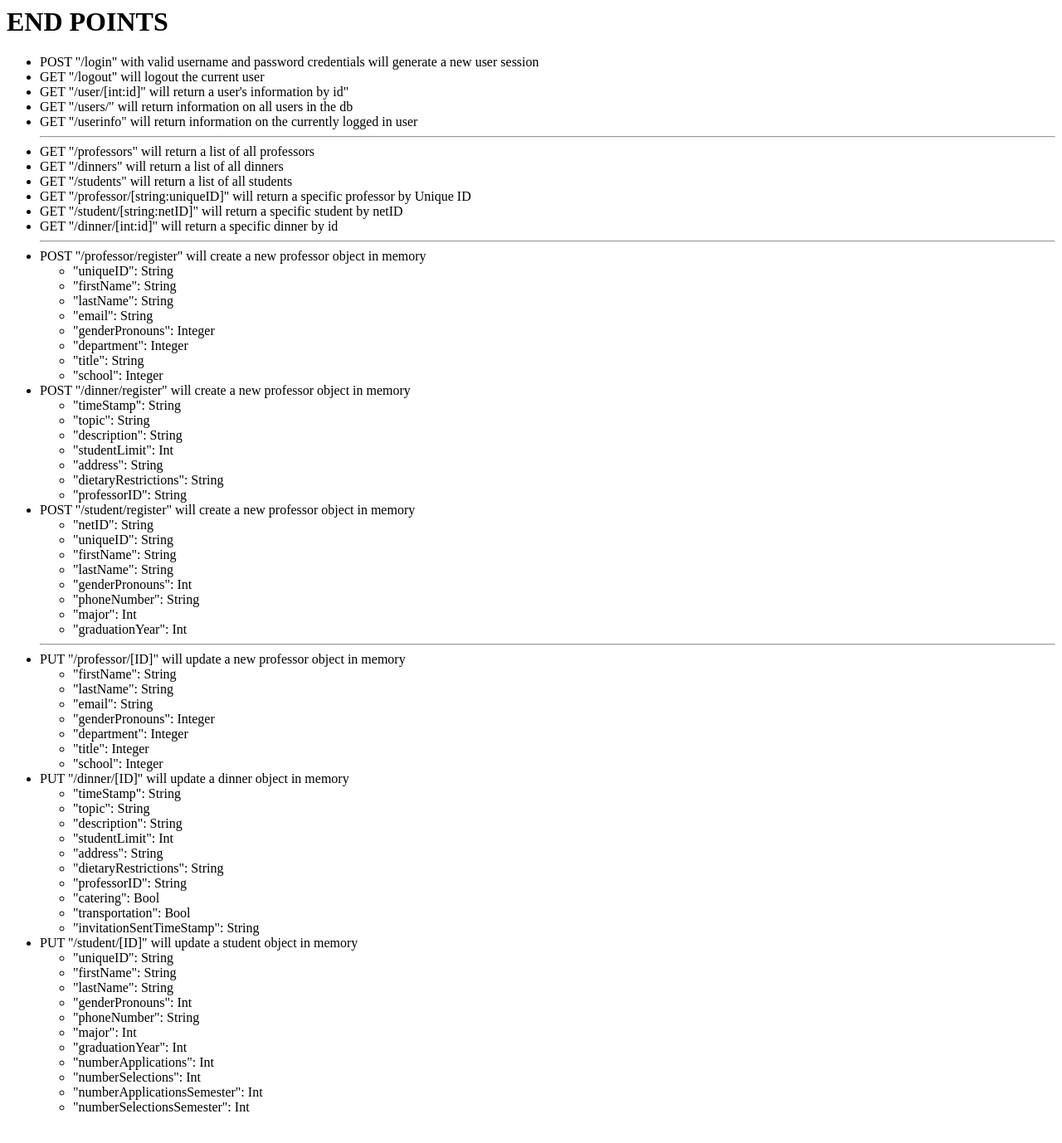
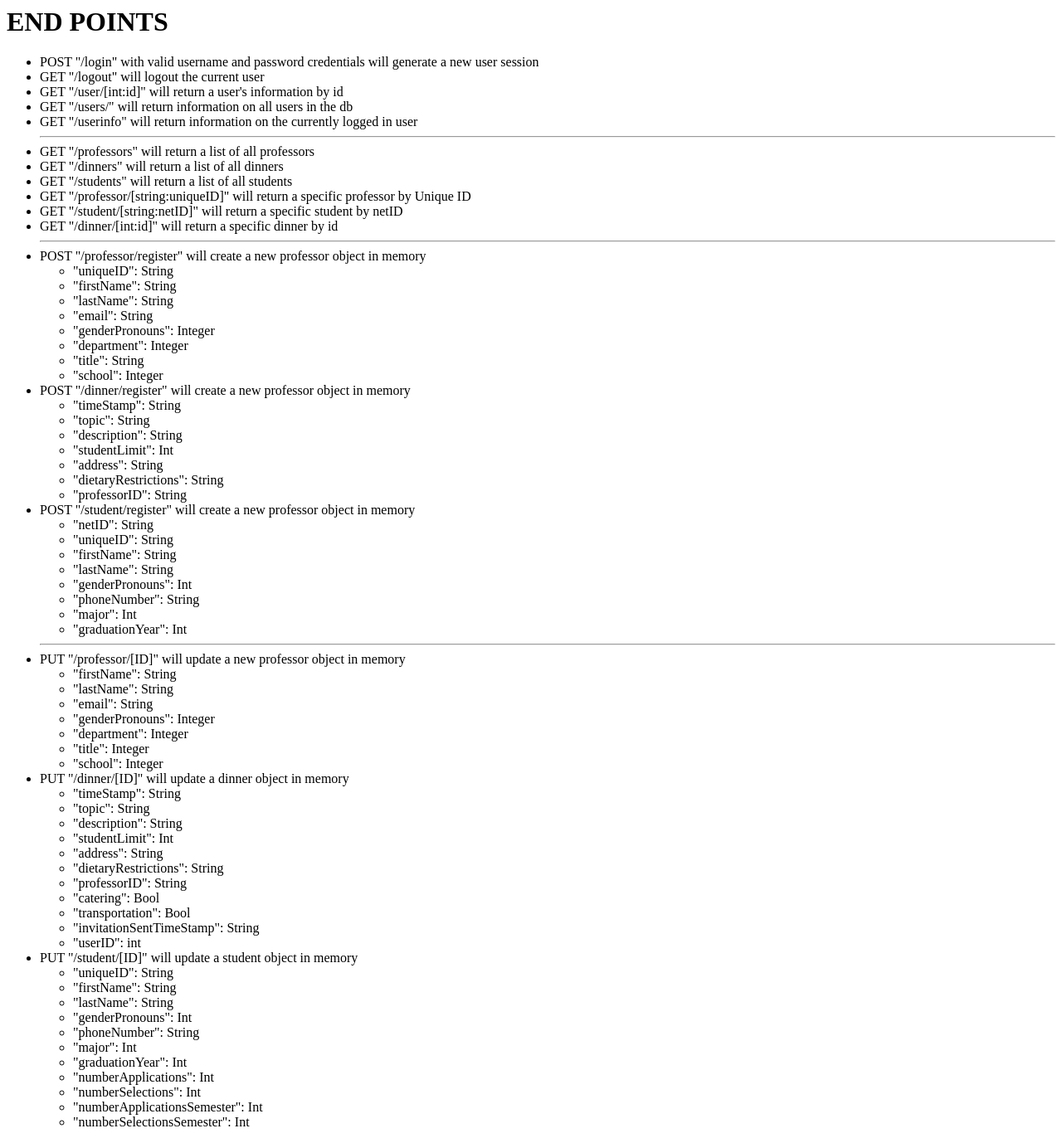
Before and after one commit to lhpc1/Duke-Conversations, a Flask app: page / in a window 1280 px wide. Shown: the whole page at 83% size. Before the commit the page ends 1340 px from the top, so only its background shows below. Run offline with Flask 2, Linux system fonts and the light colour scheme.

Commit message:
More documentation updates

```diff
--- a/templates/index.html
+++ b/templates/index.html
@@ -2,7 +2,7 @@
 <ul>
   <li> POST "/login" with valid username and password credentials will generate a new user session</li>
   <li> GET "/logout" will logout the current user</li>
-  <li> GET "/user/[int:id]" will return a user's information by id"</li>
+  <li> GET "/user/[int:id]" will return a user's information by id</li>
   <li> GET "/users/" will return information on all users in the db </li>
   <li> GET "/userinfo" will return information on the currently logged in user </li>
 
@@ -78,6 +78,7 @@
     <li> "catering": Bool </li>
     <li> "transportation": Bool </li>
     <li> "invitationSentTimeStamp": String </li>
+    <li> "userID": int </li>
   </ul>
 
   <li> PUT "/student/[ID]" will update a  student object in memory </li>
```
